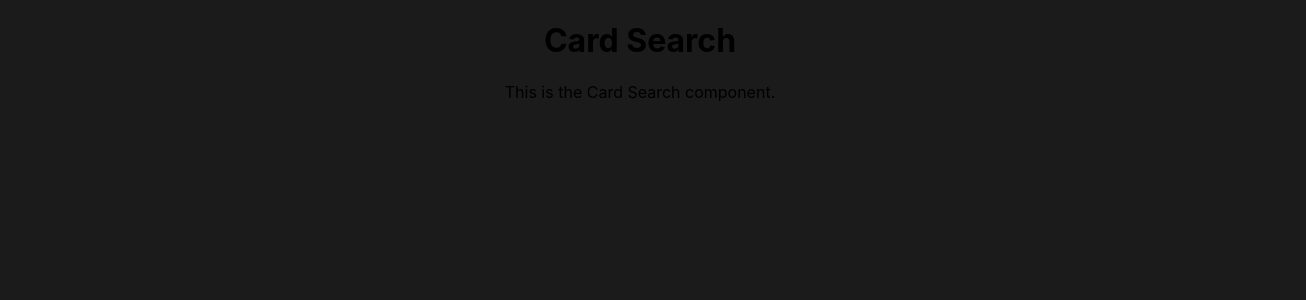
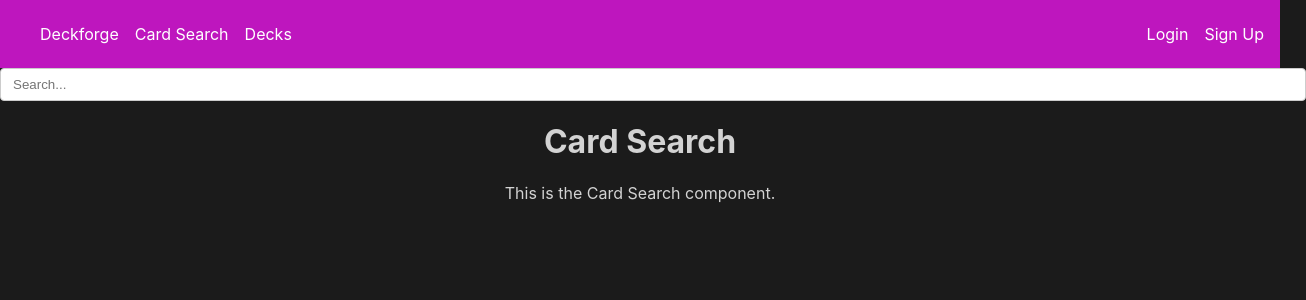
Before and after one commit to PapineauA/MTG_Deck_Builder, a React (Create React App) app in the folder frontend/: page /cardsearch in a window 1280 px wide. Shown: the top 300 px of the page, 1306 px wide, since content can reach past the window. Built offline with nearby package versions, Linux system fonts and the light colour scheme.

Commit message:
Adding some test searchbox parameters

```diff
--- a/frontend/src/App.css
+++ b/frontend/src/App.css
@@ -16,7 +16,7 @@ body {
   background-color: rgb(190, 22, 190)
 }
 
-ul {
+nav ul {
   list-style: none;
   display: flex;
   /* use flexbox to align items */
@@ -25,20 +25,20 @@ ul {
   align-items: center;
   /* center items vertically */
   padding-top: 0.5rem;
-  padding-bottom:0.5rem;
+  padding-bottom: 0.5rem;
 }
 
-li {
+nav li {
   margin-right: 1rem;
 }
 
-a {
+nav a {
   text-decoration: none;
   color: white;
   transition: color 0.2s ease-in-out;
 }
 
-a:hover {
+nav a:hover {
   color: rgb(28, 28, 179);
 }
 
@@ -54,3 +54,11 @@ a:hover {
   flex-direction: column;
   align-items: center;
 }
+
+h1 {
+  color: lightgray;
+}
+
+p {
+  color: lightgray;
+}
--- a/frontend/src/App.js
+++ b/frontend/src/App.js
@@ -8,6 +8,7 @@ import { BrowserRouter as Router, Routes, Route, Link } from "react-router-dom";
 function App() {
   return (
     <Router>
+      <Header />
       <div className="App">
         <Routes>
           <Route exact path="/" Component={Home} />
--- a/frontend/src/components/cardsearch.jsx
+++ b/frontend/src/components/cardsearch.jsx
@@ -1,8 +1,10 @@
 import React from 'react';
+import SearchBox from './searchbox';
 
 function CardSearch() {
   return (
     <div>
+        <SearchBox />
       <h1>Card Search</h1>
       <p>This is the Card Search component.</p>
     </div>
--- /dev/null
+++ b/frontend/src/components/searchbox.css
@@ -0,0 +1,36 @@
+.search-box {
+    position: relative;
+    width: 100%;
+}
+
+.search-box input {
+    width: 100%;
+    padding: 8px 12px;
+    border: 1px solid #ccc;
+    border-radius: 4px;
+}
+
+.autocomplete-list {
+    position: absolute;
+    z-index: 1;
+    width: 100%;
+    margin: 0;
+    padding: 0;
+    list-style: none;
+    background-color: white;
+    border: 1px solid #ccc;
+    border-radius: 4px;
+}
+
+.autocomplete-list li {
+    padding: 8px 12px;
+    cursor: pointer;
+}
+
+.autocomplete-list li:hover {
+    background-color: #eee;
+}
+
+.search-box ul{
+
+}
--- /dev/null
+++ b/frontend/src/components/searchbox.jsx
@@ -0,0 +1,54 @@
+import React, { useState } from "react";
+import "./searchbox.css";
+
+const SearchBox = () => {
+  const [searchTerm, setSearchTerm] = useState("");
+  const [filteredElements, setFilteredElements] = useState([]);
+  const elements = [
+    "apple",
+    "banana",
+    "blueberry",
+    "grape",
+    "kiwi",
+    "lemon",
+    "mango",
+    "orange",
+    "pear",
+    "pineapple",
+    "raspberry",
+    "strawberry"
+  ];
+  const handleChange = (e) => {
+    setSearchTerm(e.target.value);
+    if (e.target.value) {
+      const searchResults = elements.filter((element) =>
+        element.toLowerCase().includes(e.target.value.toLowerCase())
+      );
+      setFilteredElements(searchResults);
+    } else {
+      setFilteredElements([]);
+    }
+  };
+
+  return (
+    <div className="search-box">
+      <input
+        type="text"
+        placeholder="Search..."
+        value={searchTerm}
+        onChange={handleChange}
+      />
+      {filteredElements.length > 0 && (
+        <ul className="autocomplete-list">
+          {filteredElements.map((element, index) => (
+            <li key={index} onClick={() => setSearchTerm(element)}>
+              {element}
+            </li>
+          ))}
+        </ul>
+      )}
+    </div>
+  );
+};
+
+export default SearchBox;
```
